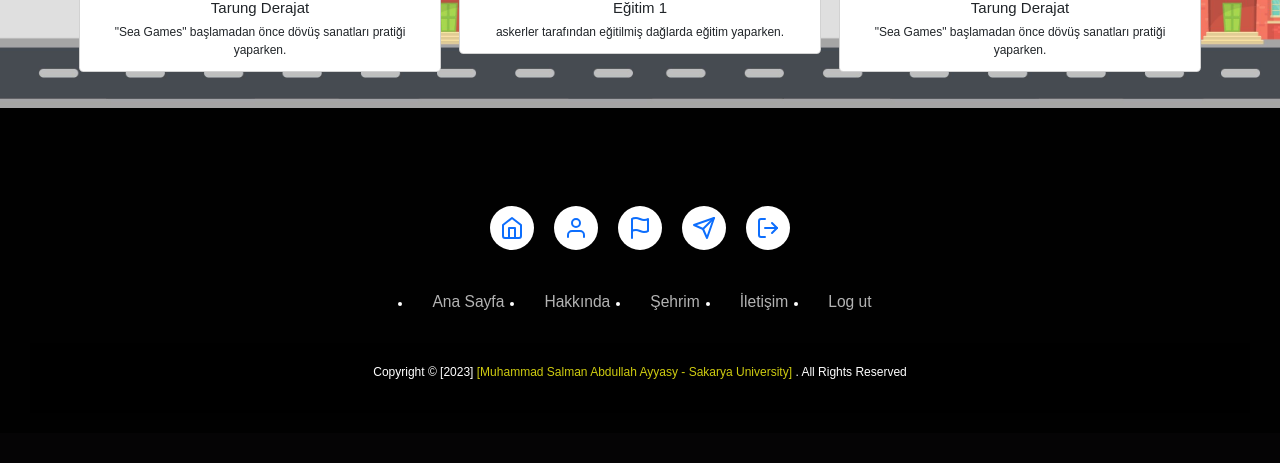
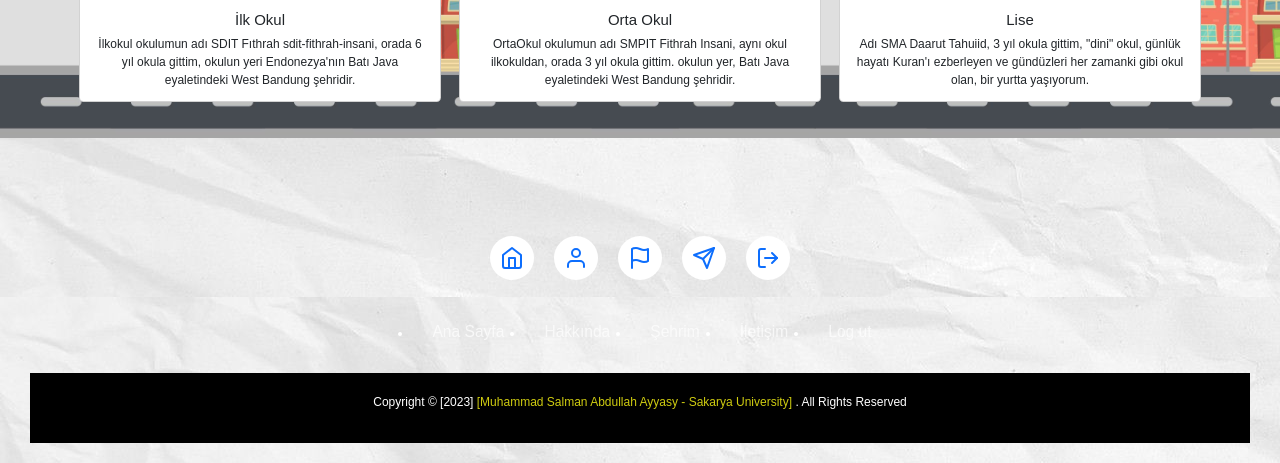
Before and after one commit to masayyasy/1.proje-b191200559, a PHP site: page /Hakkinda.html in a window 1280 px wide. Shown: the part 1863-2326 px from the top of the page. Before the commit the page ends 2242 px from the top, so only its background shows below. Run offline with PHP 8.4, Linux system fonts and the light colour scheme.

Commit message:
okul bilgi

```diff
--- a/Hakkinda.html
+++ b/Hakkinda.html
@@ -22,7 +22,7 @@
 
     <!-- my css-->
   </head>
-  <body>
+  <body style="background-image: url(resim/bg1.jpeg);">
 
     <!-- kapak -->
     <nav class="navbar navbar-expand-lg">
@@ -45,7 +45,7 @@
     <!-- kapak kapat -->
 
     <!-- jumbotron hakkında -->
-      <section class="jumbotron text-center">
+      <section class="jumbotron text-center mt-3">
         <img src="resim/salman.jpg" alt="salman" width="200" class="rounded-circle img-thumbnail">
         <h1 class="display-4" style="color: black;">Muhammad Salman Abdullah Ayyasy</h1>
         <div class="jumbocontainer">
@@ -126,42 +126,42 @@
     <div class="row pt-4 gx-4 gy-4">
       <div class="col-md-4">
         <div class="card crop-img">
-          <img src="https://siwalimanews.com/wp-content/uploads/2022/08/Kodrat-Bsndung.gif"
+          <img src="https://fithrahinsani.files.wordpress.com/2007/07/gedung-fi1.jpg"
           class="card-img-top"
           width="200"
           height="200"
           />
-          <div class="card-body" href="https://fithrahinsani.org/sdit-fithrah-insani/">
-            <h5 class="card-title" href="Card title">Tarung Derajat</h5>
-            <p class="card-text"> "Sea Games" başlamadan önce dövüş sanatları pratiği yaparken.
+          <div class="card-body">
+            <h5 class="card-title" href="https://fithrahinsani.org/sdit-fithrah-insani/">İlk Okul</h5>
+            <p class="card-text"> İlkokul okulumun adı SDIT Fıthrah sdit-fithrah-insani, orada 6 yıl okula gittim, okulun yeri Endonezya'nın Batı Java eyaletindeki West Bandung şehridir.
             </p>
           </div>
         </div>
       </div>
       <div class="col-md-4">
         <div class="card crop-img">
-          <img src="https://smapa.daaruttauhiid.sch.id/wp-content/uploads/2019/11/MATABA6.jpg"
+          <img src="https://foto.data.kemdikbud.go.id/getImage/60726650/2.jpg"
           class="card-img-top"
           width="200"
           height="200"
           />
           <div class="card-body">
-            <h5 class="card-title">Eğitim 1</h5>
-            <p class="card-text">askerler tarafından eğitilmiş dağlarda eğitim yaparken.
+            <h5 class="card-title">Orta Okul</h5>
+            <p class="card-text">OrtaOkul okulumun adı SMPIT Fithrah Insani, aynı okul ilkokuldan, orada 3 yıl okula gittim. okulun yer, Batı Java eyaletindeki West Bandung şehridir.
             </p>
           </div>
         </div>
       </div>
       <div class="col-md-4">
         <div class="card crop-img">
-          <img src="https://siwalimanews.com/wp-content/uploads/2022/08/Kodrat-Bsndung.gif"
+          <img src="https://smapa.daaruttauhiid.sch.id/wp-content/uploads/2019/10/Header-1.jpg"
           class="card-img-top"
           width="200"
           height="200"
           />
           <div class="card-body">
-            <h5 class="card-title" href="Card title">Tarung Derajat</h5>
-            <p class="card-text"> "Sea Games" başlamadan önce dövüş sanatları pratiği yaparken.
+            <h5 class="card-title" href="Card title">Lise</h5>
+            <p class="card-text">Adı SMA Daarut Tahuiid, 3 yıl okula gittim, "dini" okul, günlük hayatı Kuran'ı ezberleyen ve gündüzleri her zamanki gibi okul olan, bir yurtta yaşıyorum.
             </p>
           </div>
         </div>
--- a/bismillah.php
+++ b/bismillah.php
@@ -63,7 +63,6 @@ if (!isset($_SESSION['username'])) {
       <main class="content">
         <h2>Muhammad Salman <span>Abdullah Ayyasy</span></h2>
         <p>Websitesi'ye Hoş Geldiniz</p>
-        <a href="#" class="cta">gonder</a>
       </main>
       </section>
 
```
Also changed, not shown: iletisim.html (+5 -5 lines), sehrim.php (+6 -1 lines), resim/kapak.png (added).
